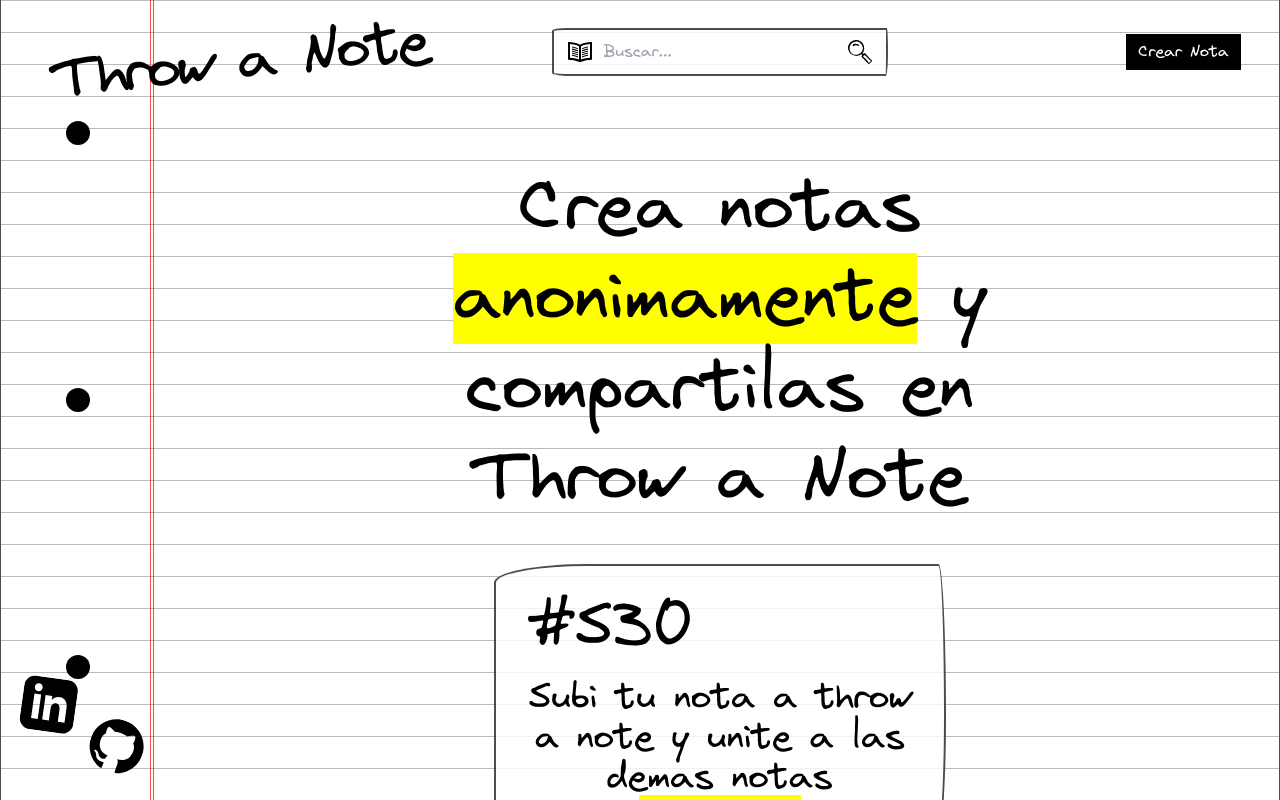
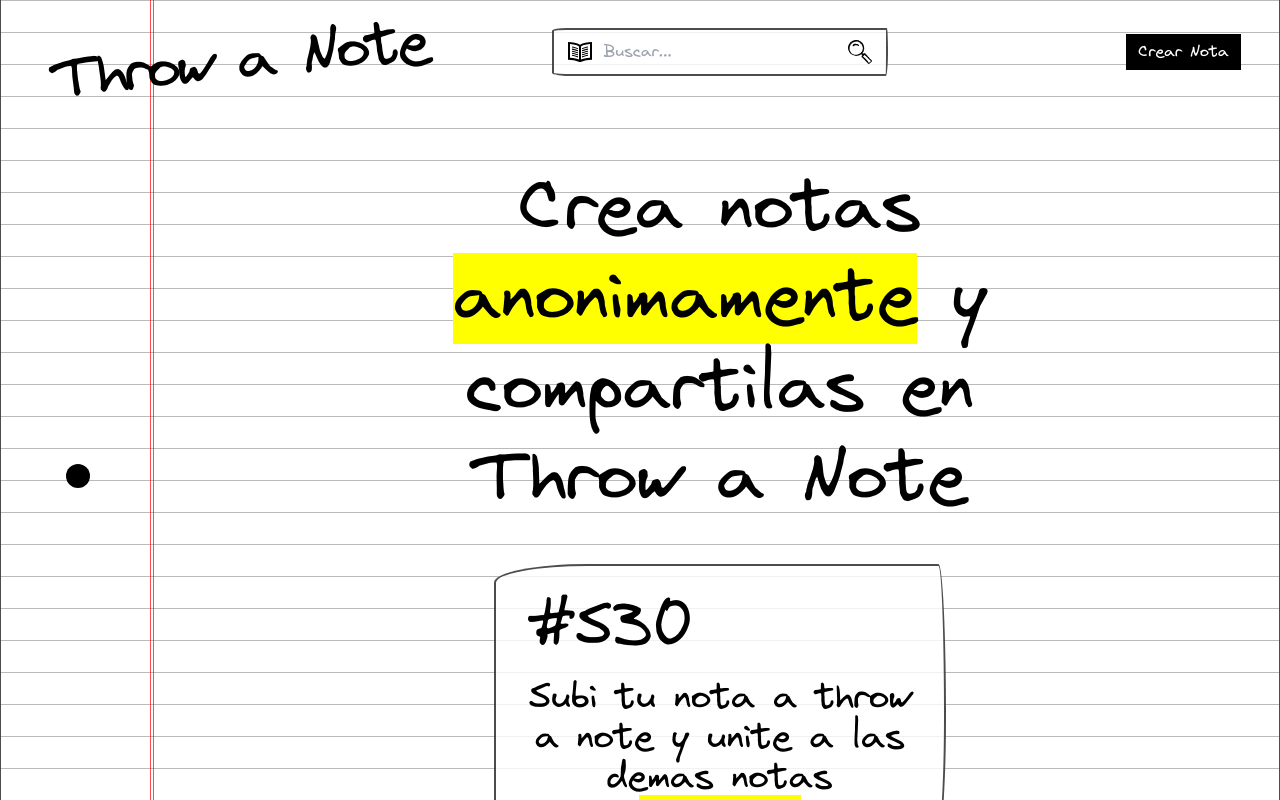
Before and after one commit to alexqs96/throwanote, a Next.js app: page / in a window 1280 px wide. Shown: the top 800 px of the page. Built offline with nearby package versions, Linux system fonts and the light colour scheme.

Commit message:
fix: render with no js

```diff
--- a/src/app/layout.tsx
+++ b/src/app/layout.tsx
@@ -4,7 +4,7 @@
 import PageWrapper from "@/components/PageWrapper";
 import Header from "@/components/Header";
 
-const virgilFont = localFont({ src: "../../public/fonts/Virgil.woff2" });
+const virgilFont = localFont({ src: "../fonts/Virgil.woff2" });
 
 export const metadata = {
   metadataBase: new URL(`https://throwanote.vercel.app`),
@@ -65,7 +65,9 @@
         </div>
         <Header />
         <main className='max-lg:w-[90%] max-md:mx-auto md:ml-[15.5%] mt-5 md:pr-[3%]'>
+          <PageWrapper>
           {children}
+          </PageWrapper>
         </main>
         <Footer />
       </body>
```
Also changed, not shown: src/fonts/Virgil.woff2 (renamed from public/fonts/Virgil.woff2).
